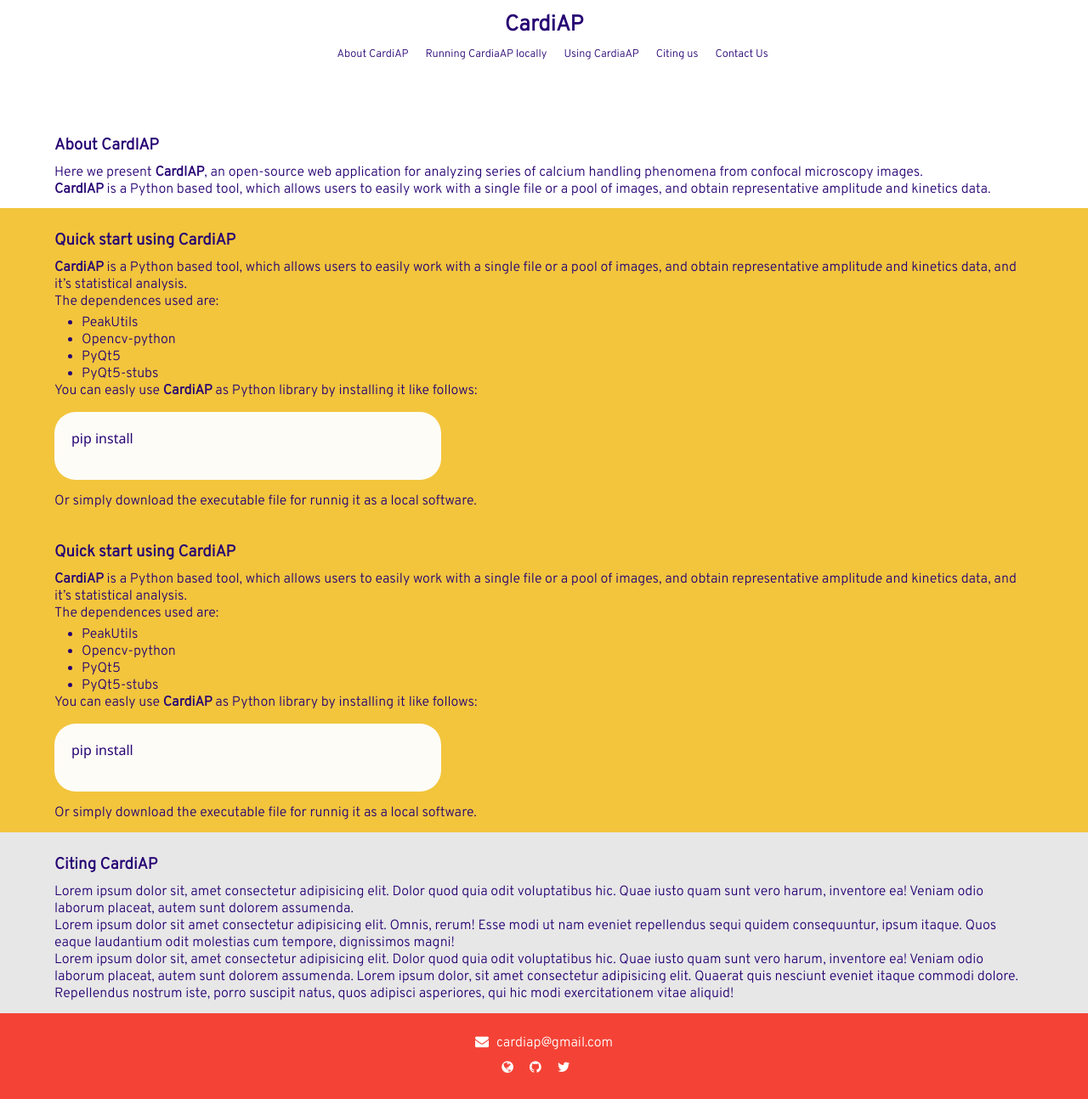
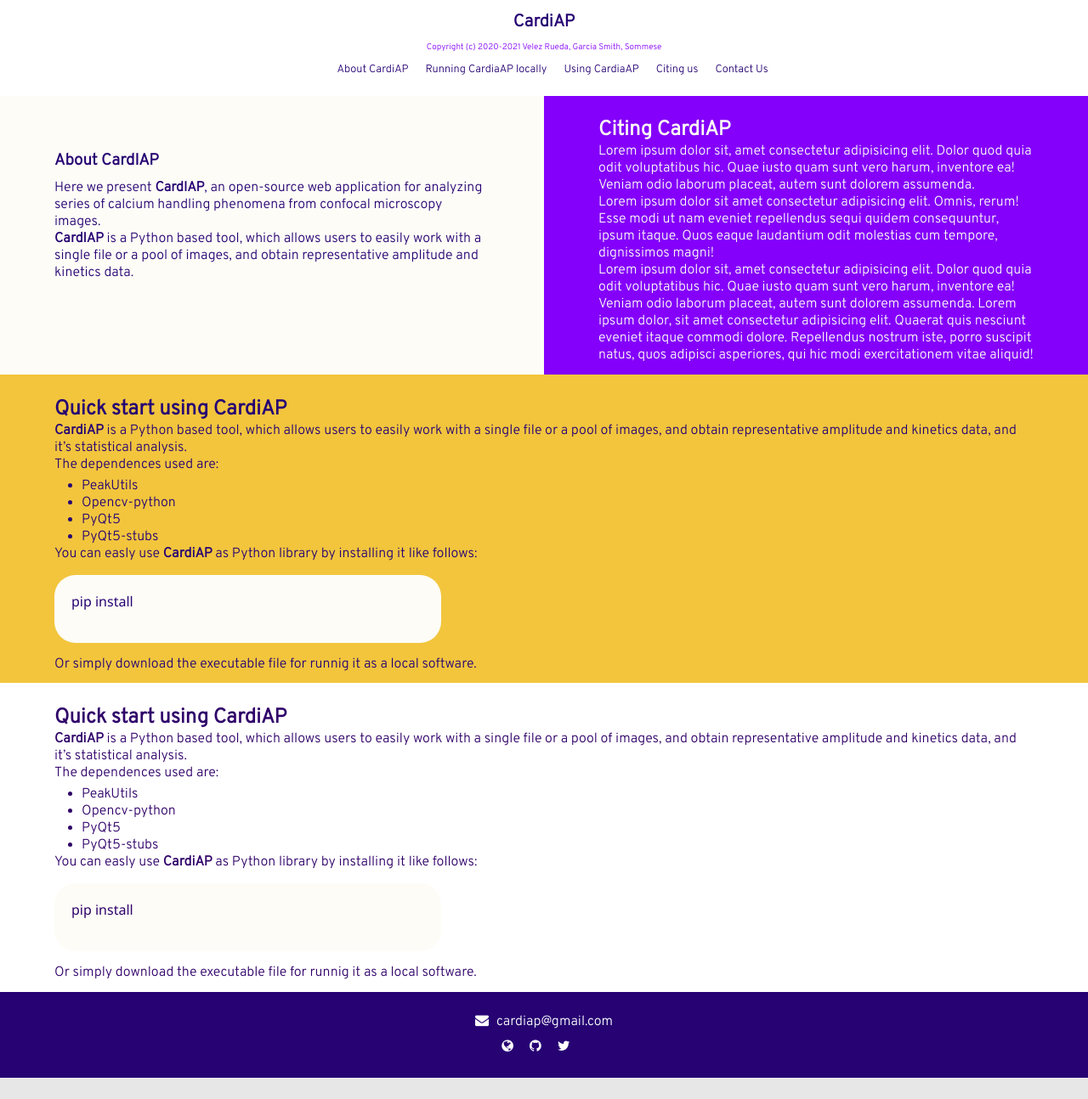
Before and after one commit to CardiAP/CardiAP.github.io, a plain HTML site: page index.html in a window 1280 px wide. Shown: the whole page at 85% size. After the commit the page ends 1269 px from the top, so only its background shows below. Drawn offline with nearby package versions, Linux system fonts and the light colour scheme; a script that the page names is missing.

Commit message:
new layouts and styles

```diff
--- a/index.html
+++ b/index.html
@@ -16,8 +16,9 @@
 
 <body>
     <header class="sticky">
-        <span>
+        <span class="tittle">
             <h1>Cardi<b>AP</b></h1>
+            <p>Copyright (c) 2020-2021 Velez Rueda, Garcia Smith, Sommese</p>
         </span>
 
         <nav id="nav-bar">
@@ -32,16 +33,27 @@
     </header>
     <main class="main" id="main">
         <section class="about">
-            <article>
+            <section class="general-info">
                 <h1>About CardIAP</h1>
+
                 <p>Here we present <strong>CardIAP</strong>, an open-source web application for analyzing series of calcium handling phenomena from confocal microscopy images.</p>
                 <p><strong>CardIAP</strong> is a Python based tool, which allows users to easily work with a single file or a pool of images, and obtain representative amplitude and kinetics data.</p>
-            </article>
-
+            </section>
+            <section class="cite" id="cite">
+                <article>
+                    <h2>Citing CardiAP</h2>
+                    <p>Lorem ipsum dolor sit, amet consectetur adipisicing elit. Dolor quod quia odit voluptatibus hic. Quae iusto quam sunt vero harum, inventore ea! Veniam odio laborum placeat, autem sunt dolorem assumenda.</p>
+                    <p>Lorem ipsum dolor sit amet consectetur adipisicing elit. Omnis, rerum! Esse modi ut nam eveniet repellendus sequi quidem consequuntur, ipsum itaque. Quos eaque laudantium odit molestias cum tempore, dignissimos magni!</p>
+                </article>
+                <article>
+                    <p>Lorem ipsum dolor sit, amet consectetur adipisicing elit. Dolor quod quia odit voluptatibus hic. Quae iusto quam sunt vero harum, inventore ea! Veniam odio laborum placeat, autem sunt dolorem assumenda. Lorem ipsum dolor, sit amet consectetur
+                        adipisicing elit. Quaerat quis nesciunt eveniet itaque commodi dolore. Repellendus nostrum iste, porro suscipit natus, quos adipisci asperiores, qui hic modi exercitationem vitae aliquid!</p>
+                </article>
+            </section>
         </section>
         <section class="intallation" id="instaltion">
             <article class="dependences">
-                <h1>Quick start using CardiAP</h1>
+                <h2>Quick start using CardiAP</h2>
                 <article>
                     <p> <strong>CardiAP</strong> is a Python based tool, which allows users to easily work with a single file or a pool of images, and obtain representative amplitude and kinetics data, and it’s statistical analysis.</p>
                     <p>The dependences used are:</p>
@@ -62,7 +74,7 @@
 
         <section class="tutorial" id="tutorial">
             <article class="dependences">
-                <h1>Quick start using CardiAP</h1>
+                <h2>Quick start using CardiAP</h2>
                 <article>
                     <p> <strong>CardiAP</strong> is a Python based tool, which allows users to easily work with a single file or a pool of images, and obtain representative amplitude and kinetics data, and it’s statistical analysis.</p>
                     <p>The dependences used are:</p>
@@ -78,17 +90,6 @@
                     <p>pip install</p>
                 </div>
                 <p>Or simply download the executable file for runnig it as a local software.</p>
-            </article>
-        </section>
-        <section class="cite" id="cite">
-            <article>
-                <h1>Citing CardiAP</h1>
-                <p>Lorem ipsum dolor sit, amet consectetur adipisicing elit. Dolor quod quia odit voluptatibus hic. Quae iusto quam sunt vero harum, inventore ea! Veniam odio laborum placeat, autem sunt dolorem assumenda.</p>
-                <p>Lorem ipsum dolor sit amet consectetur adipisicing elit. Omnis, rerum! Esse modi ut nam eveniet repellendus sequi quidem consequuntur, ipsum itaque. Quos eaque laudantium odit molestias cum tempore, dignissimos magni!</p>
-            </article>
-            <article>
-                <p>Lorem ipsum dolor sit, amet consectetur adipisicing elit. Dolor quod quia odit voluptatibus hic. Quae iusto quam sunt vero harum, inventore ea! Veniam odio laborum placeat, autem sunt dolorem assumenda. Lorem ipsum dolor, sit amet consectetur
-                    adipisicing elit. Quaerat quis nesciunt eveniet itaque commodi dolore. Repellendus nostrum iste, porro suscipit natus, quos adipisci asperiores, qui hic modi exercitationem vitae aliquid!</p>
             </article>
         </section>
     </main>
--- a/syle_grid.css
+++ b/syle_grid.css
@@ -43,6 +43,13 @@ header {
 
 .header p {
     margin-left: 25px;
+}
+
+.tittle{
+    font-size: 10px;
+    margin-bottom: 12px;
+    text-align: center;
+    color: #8400fa;
 }
 
 nav>ul {
@@ -95,17 +102,37 @@ section:hover {
 }
 
 .about{
-    background-color: white;
-    padding: 5% 5% 1% 5%;
+    background-color: #fdfcf7;
+    display: flex;
+
 }
 
-.dependences{
+.general-info{
+    padding: 5% 5% 1% 5%;
+    width: 100%;
+}
+
+.intallation{
     background-color: #F2C53D;
     padding: 2% 5% 1% 5%;
 }
 
+.tutorial{
+    background-color: white;
+    padding: 2% 5% 1% 5%;
+    color:#2f0069;
+}
+
+.tutotial h2{
+    color: #2f0069;
+}
+
+
 .cite{
+    background-color:#8400fa;
     padding: 2% 5% 1% 5%;
+    color: #fdfcf7;
+    width: 100%;
 }
 
 .code {
@@ -125,7 +152,7 @@ section:hover {
 }
 
 body>footer {
-    background-color: #f44336;
+    background-color: #260273;
     text-align: center;
     padding: 2%;
 }
```
